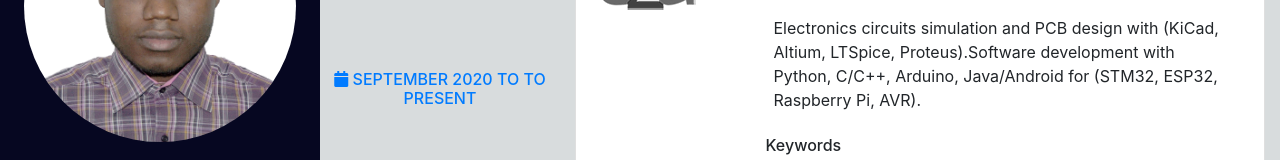
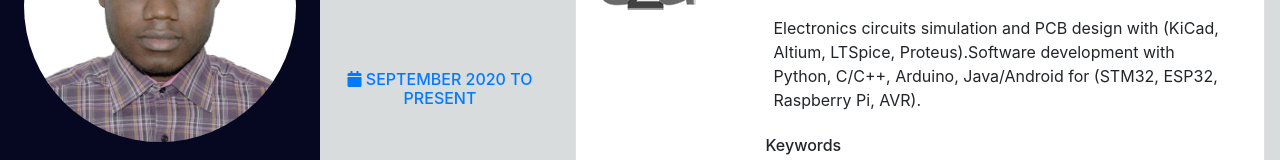
Before and after one commit to infotronic218/portfolio, a Vue app: page /experiences in a window 1280 px wide. Shown: the part 170-330 px from the top of the page. Built offline with nearby package versions, Linux system fonts and the light colour scheme.

Commit message:
Update the content

```diff
--- a/src/components/Experiences.vue
+++ b/src/components/Experiences.vue
@@ -48,7 +48,7 @@ export default {
     data(){
        return{ experiences:[
             {start:"September 2020",
-             end:"to present",
+             end:"present",
              title:"Embedded Electronics Enginneer at ConnectToAll Morroco Tanger",
              description:"Electronics circuits simulation and PCB design with (KiCad, Altium, LTSpice, Proteus)."+
              "Software development with Python, C/C++, Arduino, Java/Android for (STM32, ESP32, Raspberry Pi, AVR).",
```
